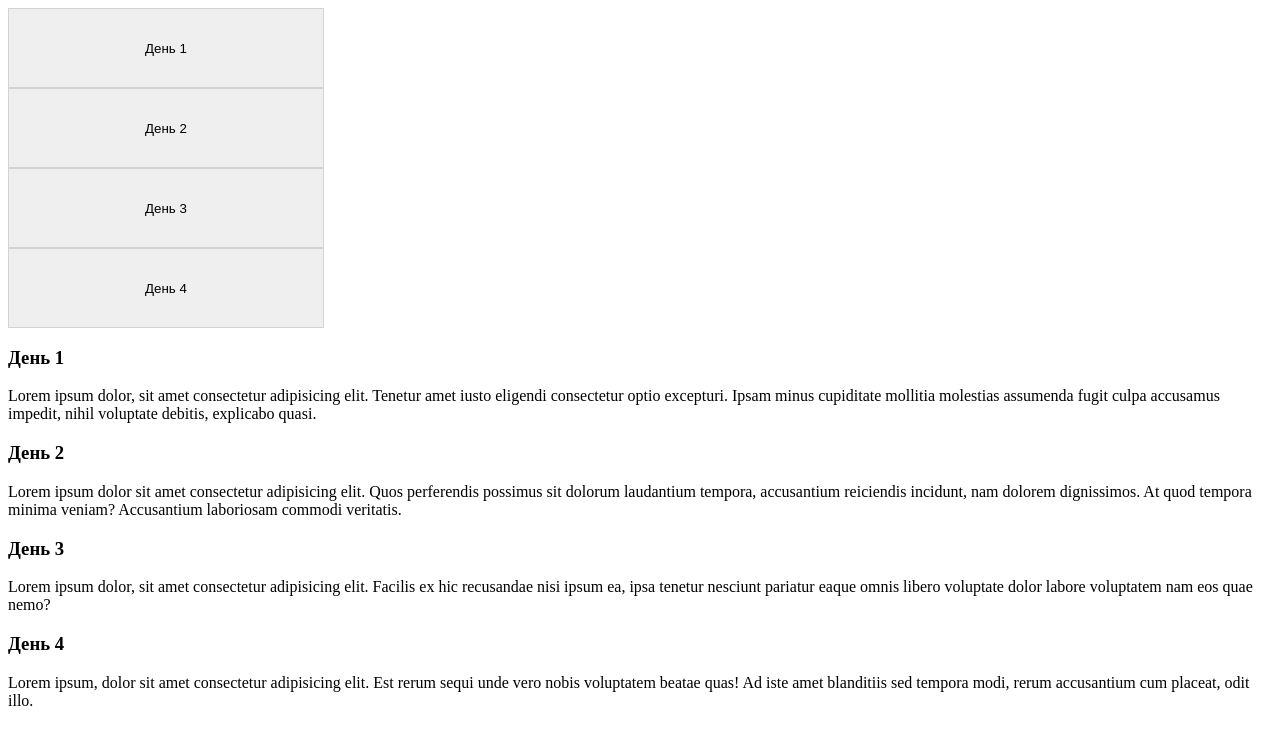
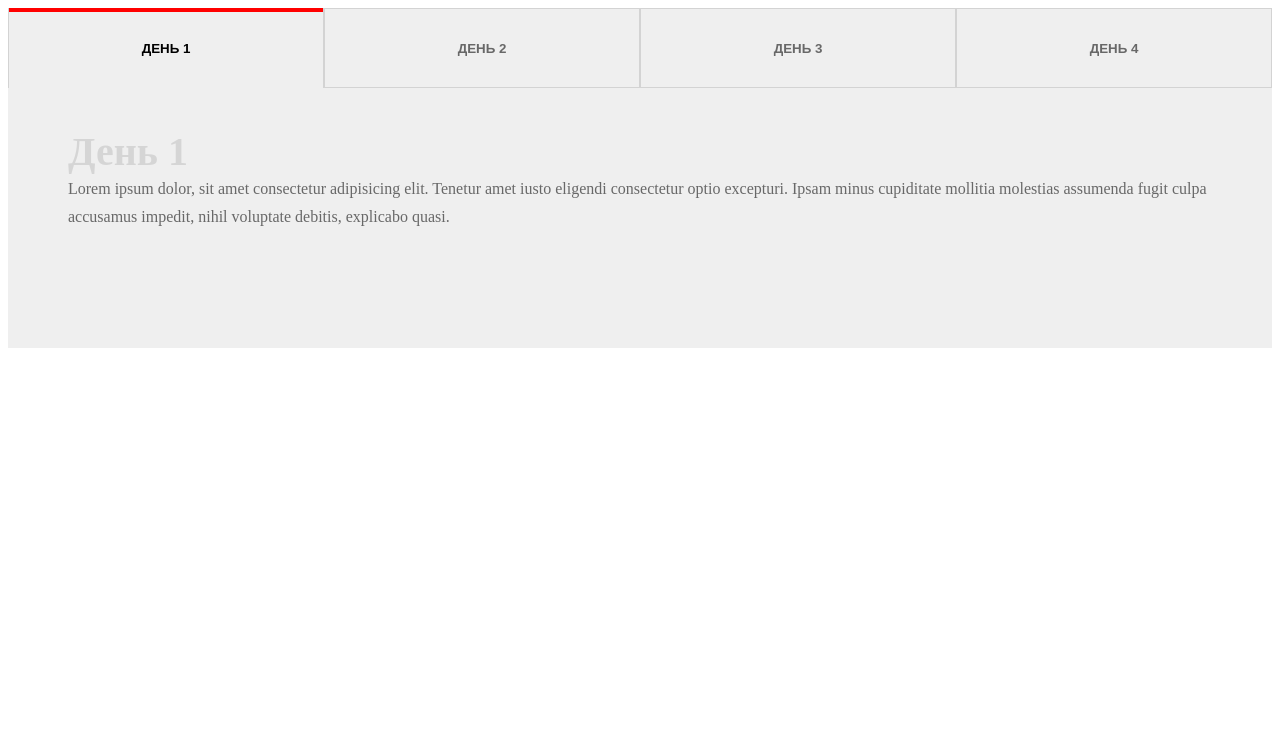
Before and after one commit to nikonovdan/InteractiveElements, a plain HTML site: page index5.html in a window 1280 px wide. Drawn offline with Linux system fonts and the light colour scheme.

Commit message:
Add files via upload

```diff
--- a/index5.html
+++ b/index5.html
@@ -5,7 +5,7 @@
     <meta name="viewport" content="width=device-width, initial-scale=1.0">
     <title>Document</title>
     <link rel="stylesheet" href="style5.css">
-    <script defer src="srcipt5.js""></script>
+    <script defer src="srcipt5.js"></script>
 </head>
 <body>
     <section class="wrapper">
@@ -17,19 +17,19 @@
                 <button class="tablinks" data-day="day4"><span>День 4</span></button>
             </div>
             <div class="wrapper-tabcontent">
-                <div id="day1" class="tabcontnent tabcontnent-active">
+                <div id="day1" class="tabcontent tabcontent-active">
                     <h3>День 1</h3>
                     <p>Lorem ipsum dolor, sit amet consectetur adipisicing elit. Tenetur amet iusto eligendi consectetur optio excepturi. Ipsam minus cupiditate mollitia molestias assumenda fugit culpa accusamus impedit, nihil voluptate debitis, explicabo quasi.</p>
                 </div>
-                <div id="day2" class="tabcontnent">
+                <div id="day2" class="tabcontent">
                     <h3>День 2</h3>
                     <p>Lorem ipsum dolor sit amet consectetur adipisicing elit. Quos perferendis possimus sit dolorum laudantium tempora, accusantium reiciendis incidunt, nam dolorem dignissimos. At quod tempora minima veniam? Accusantium laboriosam commodi veritatis.</p>
                 </div>
-                <div id="day3" class="tabcontnent">
+                <div id="day3" class="tabcontent">
                     <h3>День 3</h3>
                     <p>Lorem ipsum dolor, sit amet consectetur adipisicing elit. Facilis ex hic recusandae nisi ipsum ea, ipsa tenetur nesciunt pariatur eaque omnis libero voluptate dolor labore voluptatem nam eos quae nemo?</p>
                 </div>
-                <div id="day4" class="tabcontnent">
+                <div id="day4" class="tabcontent">
                     <h3>День 4</h3>
                     <p>Lorem ipsum, dolor sit amet consectetur adipisicing elit. Est rerum sequi unde vero nobis voluptatem beatae quas! Ad iste amet blanditiis sed tempora modi, rerum accusantium cum placeat, odit illo.</p>
                 </div>
--- a/script3.js
+++ b/script3.js
@@ -4,5 +4,4 @@ const burgerBtn = document.querySelector('.burger');
 
 burgerBtn.addEventListener('click', () => {
     menu.classList.toggle('menu--open')
-}
-})
+});
--- a/srcipt5.js
+++ b/srcipt5.js
@@ -0,0 +1,25 @@
+'use strict'
+
+const tablinks = document.querySelectorAll('.tablinks');
+const tabContents = document.querySelectorAll('.tabcontent');
+
+tablinks.forEach((tabLink) => {
+    tabLink.addEventListener('click', openTabs);
+});
+
+function openTabs(evt) {
+    const btnTarget = evt.currentTarget;
+    const day = btnTarget.dataset.day;
+
+    tabContents.forEach((tabContent) => {
+        tabContent.classList.remove('tabcontent-active');
+    });
+
+    tablinks.forEach((tabLink) => {
+        tabLink.classList.remove('tablinks-active')
+    })
+
+    document.querySelector(`#${day}`).classList.add("tabcontent-active");
+
+    btnTarget.classList.add("tablinks-active");
+}
--- a/style3.css
+++ b/style3.css
@@ -1,3 +1,13 @@
+* {
+    padding: 0;
+    margin: 0;
+    box-sizing: border-box;
+}
+
+html, body {
+    min-height: 100vh;
+}
+
 .burger {
     width: 50px;
     height: 50px;
@@ -50,7 +60,7 @@
     flex-direction: column;
     align-items: center;
     justify-content: center;
-    transform: transition(-100%);
+    transform: translateY(-100%);
     transition: transform 0.3s ease;
 }
 
@@ -77,7 +87,7 @@
 }
 
 .menu--open .main-nav-item {
-    opacity: 1;
+    opacity: 0;
 }
 
 .menu--open .burger-line:nth-child(1) {
@@ -95,3 +105,39 @@
 .menu--open .burger-line:nth-child(4) {
     transform: scaleX(0);
 }
+
+.main-nav-link {
+    display: inline-block;
+    font-size: 24px;
+    font-weight: 500;
+    font-family: sans-serif;
+    color: #fff;
+    text-decoration: none;
+    padding: 8px 16px;
+    transition: all 0.25s ease-in-out;
+}
+
+.main-nav-link:hover {
+    background-color: #fff;
+    color: #333;
+    transform: scale(1.05);
+}
+
+.main-nav-link:focus {
+    outline: 2px solid #fff;
+    outline-offset: 4px;
+    background-color: burlywood;
+    color: #fff;
+
+}
+
+.menu-logo-link {
+    position: relative;
+    z-index: 110;
+    display: inline-block;
+}
+
+.menu-burger .burger {
+    position: relative;
+    z-index: 110;
+}
--- a/style5.css
+++ b/style5.css
@@ -1,3 +1,7 @@
+.tabs {
+    display: flex;
+}
+
 .tablinks {
     border: lightgrey 1px solid;
     outline: none;
@@ -12,3 +16,107 @@
     overflow: hidden;
     transition: transform 0.3s ease;
 }
+
+.tablinks span {
+    z-index: 2;
+    padding: 0;
+    margin: 0;
+    font-weight: 400;
+    color: #686868;
+    transition: color 0.5s ease;
+    text-transform: uppercase;
+    font-weight: bold;
+}
+
+.wrapper-tabcontent {
+    background-color: #efefef;
+    position: relative;
+    top: 0;
+    opacity: 1;
+    padding: 40px 60px;
+    overflow: hidden;
+}
+
+.tabcontent {
+    display: none;
+    min-height: 180px;
+}
+
+.tabcontent h3 {
+    margin: 0;
+    font-size: 40px;
+    opacity: 0.1;
+    padding: 0;
+    animation: left 1s ease;
+}
+
+.tabcontent p {
+    width: 100%;
+    margin: 0;
+    padding: 0;
+    font-size: 16px;
+    color: #686868;
+    line-height: 28px;
+    font-weight: 100;
+    animation: right 0.6s ease;
+}
+
+.tablinks-active {
+    position: relative;
+    border-bottom: none;
+    border-top: none;
+    transition: color 0.3s ease;
+}
+
+.tablinks-active span {
+    color: black;
+}
+
+.tabcontent-active:hover span {
+    color: black;
+}
+
+.tablinks-active::before {
+    content: "";
+    position: absolute;
+    top: 0;
+    left: 0;
+    width: 100%;
+    height: 100%;
+    background: red;
+    transform-origin: center top;
+    transform: scaleY(0.05);
+    transition: transform 0.3s ease-in-out;
+}
+
+.tablinks-active:hover::before {
+    transform: scaleY(1);
+}
+
+.tabcontent-active {
+    display: block;
+}
+
+@keyframes left {
+    from {
+        opacity: 0;
+        transform: translateX(-50px);
+    }
+
+    to {
+        opacity: 1;
+        transform: translateX(0);
+    }
+}
+
+@keyframes right {
+    from {
+        opacity: 0;
+        transform: translateX(50px);
+    }
+
+    to {
+        opacity: 1;
+        transform: translateX(0);
+    }
+}
```
Also changed, not shown: index3.html (+17 -9 lines).
